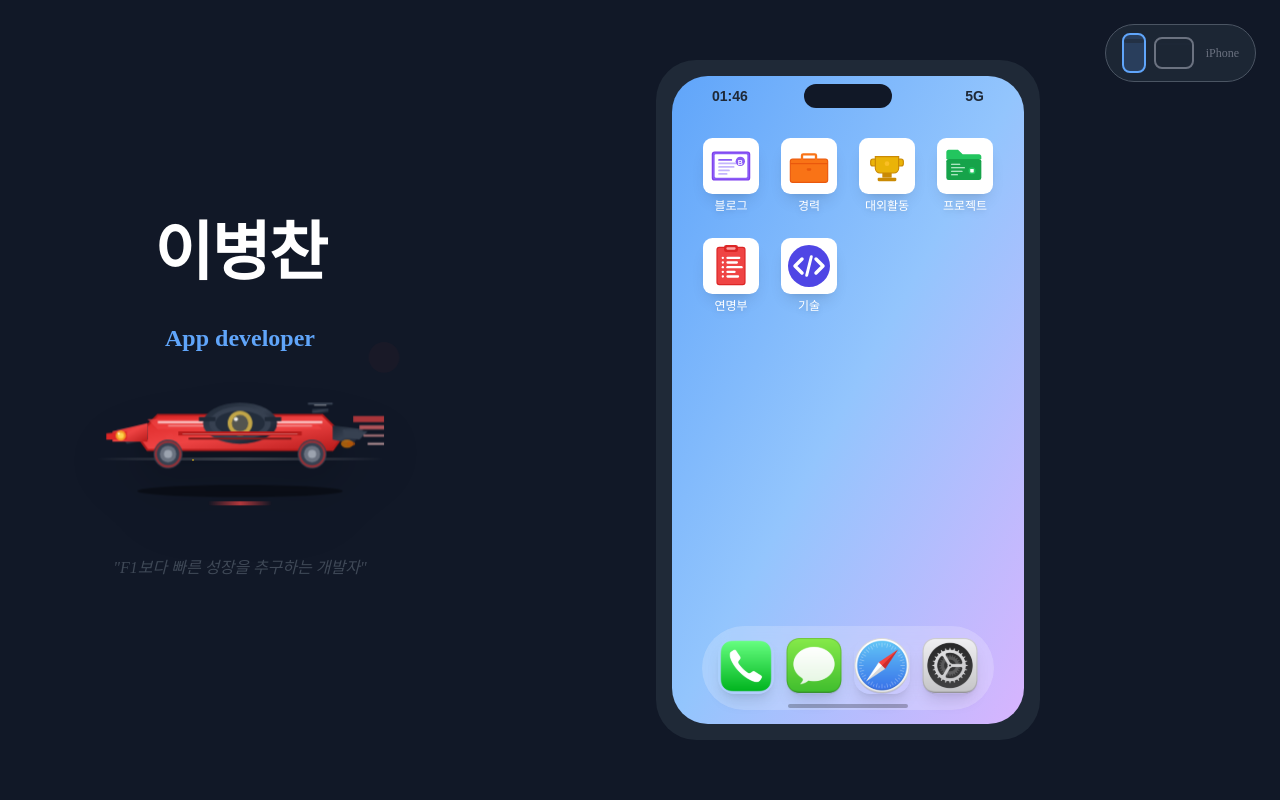
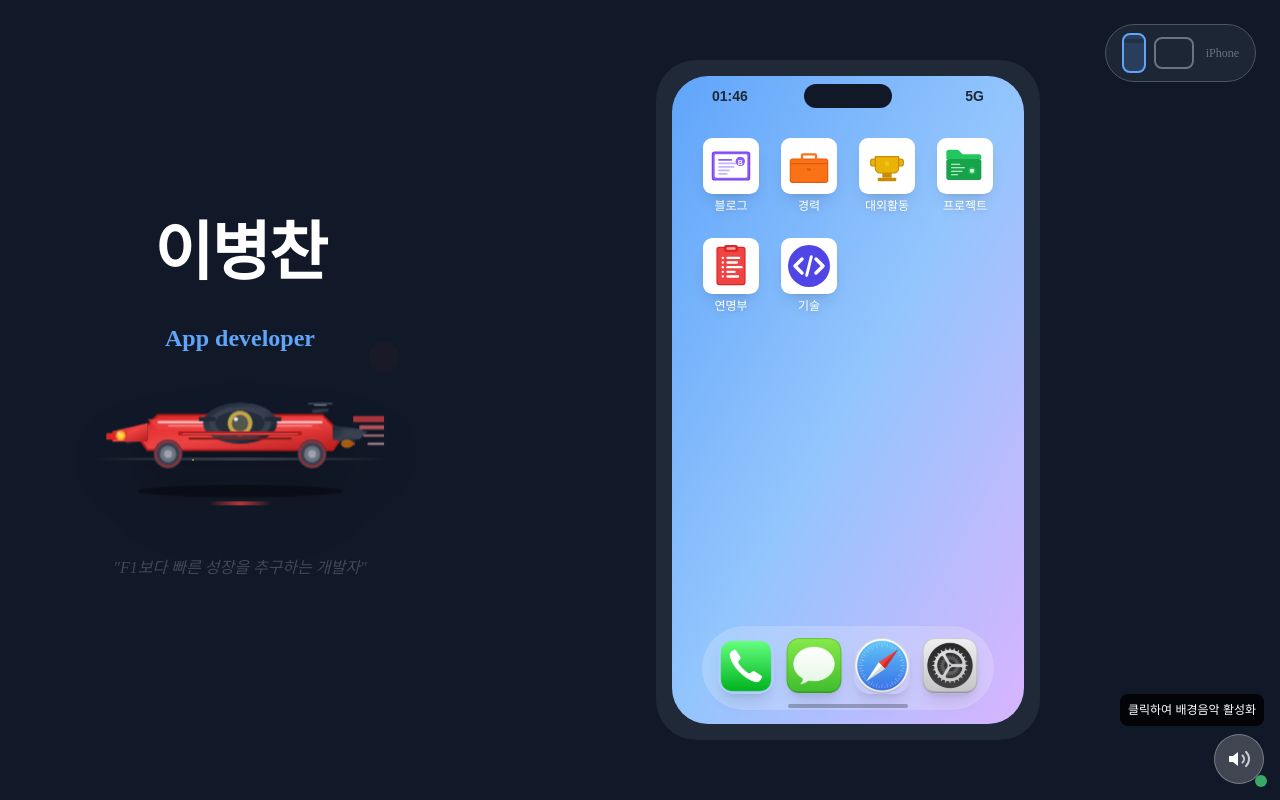
Before and after one commit to mark77234/mark77234.github.io, a React (Vite) app: page / in a window 1280 px wide. Built offline with nearby package versions, Linux system fonts and the light colour scheme.

Commit message:
feat: 배경음악 추가

```diff
--- /dev/null
+++ b/src/components/ui/MusicToggle.tsx
@@ -0,0 +1,78 @@
+interface MusicToggleProps {
+  isPlaying: boolean;
+  onToggle: () => void;
+  userInteracted?: boolean;
+  className?: string;
+}
+
+export default function MusicToggle({
+  isPlaying,
+  onToggle,
+  userInteracted = true,
+  className = "",
+}: MusicToggleProps) {
+  return (
+    <div className="fixed bottom-4 right-4 z-50">
+      <button
+        onClick={onToggle}
+        className={`p-3 rounded-full bg-white/20 backdrop-blur-md border border-white/30 hover:bg-white/30 transition-all duration-300 hover:scale-110 ${className}`}
+        title={isPlaying ? "음악 끄기" : "음악 켜기"}
+      >
+        {isPlaying ? (
+          // 음악 재생 중 아이콘 (스피커 + 소리 파형)
+          <svg
+            width="24"
+            height="24"
+            viewBox="0 0 24 24"
+            fill="none"
+            xmlns="http://www.w3.org/2000/svg"
+            className="text-white"
+          >
+            <path d="M11 5L6 9H2v6h4l5 4V5z" fill="currentColor" />
+            <path
+              d="M19.07 4.93a10 10 0 0 1 0 14.14M15.54 8.46a5 5 0 0 1 0 7.07"
+              stroke="currentColor"
+              strokeWidth="2"
+              strokeLinecap="round"
+              strokeLinejoin="round"
+              className="animate-pulse"
+            />
+          </svg>
+        ) : (
+          // 음악 정지 아이콘 (스피커 + X)
+          <svg
+            width="24"
+            height="24"
+            viewBox="0 0 24 24"
+            fill="none"
+            xmlns="http://www.w3.org/2000/svg"
+            className="text-white"
+          >
+            <path d="M11 5L6 9H2v6h4l5 4V5z" fill="currentColor" />
+            <path
+              d="M23 9l-6 6M17 9l6 6"
+              stroke="currentColor"
+              strokeWidth="2"
+              strokeLinecap="round"
+              strokeLinejoin="round"
+            />
+          </svg>
+        )}
+
+        {/* 재생 상태 인디케이터 */}
+        <div
+          className={`absolute -bottom-1 -right-1 w-3 h-3 rounded-full ${
+            isPlaying ? "bg-green-400 animate-pulse" : "bg-red-400"
+          }`}
+        />
+      </button>
+
+      {/* 사용자 상호작용 안내 */}
+      {!userInteracted && (
+        <div className="absolute bottom-full mb-2 right-0 bg-black/80 text-white text-xs p-2 rounded-lg whitespace-nowrap">
+          클릭하여 배경음악 활성화
+        </div>
+      )}
+    </div>
+  );
+}
--- /dev/null
+++ b/src/hooks/useBackgroundMusic.ts
@@ -0,0 +1,204 @@
+import { useState, useEffect, useRef } from "react";
+
+export const useBackgroundMusic = () => {
+  const [isPlaying, setIsPlaying] = useState(true); // 기본값: 켜짐
+  const [isLoaded, setIsLoaded] = useState(false);
+  const [userInteracted, setUserInteracted] = useState(false);
+  const [audioType, setAudioType] = useState<"file" | "generated">("generated");
+
+  const audioRef = useRef<HTMLAudioElement | null>(null);
+  const audioContextRef = useRef<AudioContext | null>(null);
+  const oscillatorRef = useRef<OscillatorNode | null>(null);
+
+  useEffect(() => {
+    // 사용자 상호작용 감지
+    const handleUserInteraction = () => {
+      setUserInteracted(true);
+      document.removeEventListener("click", handleUserInteraction);
+      document.removeEventListener("keydown", handleUserInteraction);
+    };
+
+    document.addEventListener("click", handleUserInteraction);
+    document.addEventListener("keydown", handleUserInteraction);
+
+    // 오디오 파일 시도, 실패시 생성 사운드 사용
+    initializeAudio();
+
+    return () => {
+      document.removeEventListener("click", handleUserInteraction);
+      document.removeEventListener("keydown", handleUserInteraction);
+      cleanup();
+    };
+  }, []);
+
+  const initializeAudio = async () => {
+    try {
+      // 먼저 오디오 파일 시도
+      const audio = new Audio();
+      audio.loop = true;
+      audio.volume = 0.3; // 적당한 볼륨으로 설정
+      audio.preload = "auto"; // 미리 로드
+
+      // lose_my_mind.mp3 배경음악 파일 사용
+      const musicPaths = ["/audio/lose_my_mind.mp3"];
+
+      let audioLoaded = false;
+
+      for (const path of musicPaths) {
+        try {
+          audio.src = path;
+          await new Promise((resolve, reject) => {
+            const onCanPlay = () => {
+              audio.removeEventListener("canplaythrough", onCanPlay);
+              audio.removeEventListener("error", onError);
+              resolve(true);
+            };
+            const onError = (e: any) => {
+              audio.removeEventListener("canplaythrough", onCanPlay);
+              audio.removeEventListener("error", onError);
+              reject(e);
+            };
+
+            audio.addEventListener("canplaythrough", onCanPlay);
+            audio.addEventListener("error", onError);
+            audio.load();
+          });
+
+          audioRef.current = audio;
+          setAudioType("file");
+          audioLoaded = true;
+          console.log(`배경음악 로드 성공: ${path}`);
+          break;
+        } catch (error) {
+          console.log(`오디오 파일 로드 실패: ${path}`, error);
+        }
+      }
+
+      if (!audioLoaded) {
+        // 파일 로드 실패시 생성 사운드 사용
+        setAudioType("generated");
+      }
+
+      setIsLoaded(true);
+    } catch (error) {
+      console.warn("오디오 초기화 실패:", error);
+      setAudioType("generated");
+      setIsLoaded(true);
+    }
+  };
+
+  const createAmbientSound = async () => {
+    try {
+      if (!audioContextRef.current) {
+        audioContextRef.current = new (window.AudioContext ||
+          (window as any).webkitAudioContext)();
+      }
+
+      const audioContext = audioContextRef.current;
+
+      // 편안한 앰비언트 사운드 생성
+      const oscillator = audioContext.createOscillator();
+      const gainNode = audioContext.createGain();
+      const filterNode = audioContext.createBiquadFilter();
+
+      oscillator.connect(filterNode);
+      filterNode.connect(gainNode);
+      gainNode.connect(audioContext.destination);
+
+      // 부드러운 사인파 + 저주파 필터
+      oscillator.frequency.setValueAtTime(220, audioContext.currentTime); // A3
+      oscillator.type = "sine";
+
+      filterNode.type = "lowpass";
+      filterNode.frequency.setValueAtTime(800, audioContext.currentTime);
+
+      gainNode.gain.setValueAtTime(0, audioContext.currentTime);
+      gainNode.gain.linearRampToValueAtTime(0.03, audioContext.currentTime + 1); // 페이드 인
+
+      oscillator.start();
+      oscillatorRef.current = oscillator;
+
+      return oscillator;
+    } catch (error) {
+      console.warn("앰비언트 사운드 생성 실패:", error);
+      return null;
+    }
+  };
+
+  const cleanup = () => {
+    // 오디오 파일 정리
+    if (audioRef.current) {
+      audioRef.current.pause();
+      audioRef.current = null;
+    }
+
+    // 생성 사운드 정리
+    if (oscillatorRef.current) {
+      try {
+        oscillatorRef.current.stop();
+        oscillatorRef.current = null;
+      } catch (error) {
+        console.warn("oscillator 정지 실패:", error);
+      }
+    }
+
+    if (audioContextRef.current) {
+      audioContextRef.current.close();
+      audioContextRef.current = null;
+    }
+  };
+
+  const toggleMusic = async () => {
+    if (!userInteracted) {
+      // 사용자에게 상호작용 유도
+      return;
+    }
+
+    if (isPlaying) {
+      // 음악 정지
+      if (audioType === "file" && audioRef.current) {
+        audioRef.current.pause();
+      } else if (audioType === "generated") {
+        cleanup();
+      }
+    } else {
+      // 음악 재생
+      if (audioType === "file" && audioRef.current) {
+        try {
+          await audioRef.current.play();
+        } catch (error) {
+          console.warn("오디오 파일 재생 실패:", error);
+          // 파일 재생 실패시 생성 사운드로 전환
+          setAudioType("generated");
+          await createAmbientSound();
+        }
+      } else if (audioType === "generated") {
+        await createAmbientSound();
+      }
+    }
+
+    setIsPlaying(!isPlaying);
+  };
+
+  // 사용자 상호작용 후 자동 재생
+  useEffect(() => {
+    if (userInteracted && isPlaying && isLoaded) {
+      if (audioType === "file" && audioRef.current) {
+        audioRef.current.play().catch(() => {
+          setAudioType("generated");
+          createAmbientSound();
+        });
+      } else if (audioType === "generated" && !oscillatorRef.current) {
+        createAmbientSound();
+      }
+    }
+  }, [userInteracted, isPlaying, isLoaded, audioType]);
+
+  return {
+    isPlaying,
+    isLoaded,
+    userInteracted,
+    audioType,
+    toggleMusic,
+  };
+};
--- a/src/pages/home.tsx
+++ b/src/pages/home.tsx
@@ -2,15 +2,25 @@ import StatusBar from "../components/home/Statusbar";
 import ProfileHeader from "../components/home/ProfileHeader";
 import AnimatedDevice from "../components/ui/AnimatedDevice";
 import DeviceToggle from "../components/ui/DeviceToggle";
+import MusicToggle from "../components/ui/MusicToggle";
 import DeviceContainer from "../components/device/DeviceContainer";
 import { useDeviceMode } from "../hooks/useDeviceMode";
+import { useBackgroundMusic } from "../hooks/useBackgroundMusic";
 import MainLayout from "../layouts/MainLayout";
 
 export default function Home() {
   const { deviceType, toggleDevice } = useDeviceMode();
+  const { isPlaying, userInteracted, toggleMusic } = useBackgroundMusic();
 
   return (
     <MainLayout>
+      {/* 음악 토글 버튼 */}
+      <MusicToggle
+        isPlaying={isPlaying}
+        onToggle={toggleMusic}
+        userInteracted={userInteracted}
+      />
+
       <DeviceToggle deviceType={deviceType} onToggle={toggleDevice} />
 
       <ProfileHeader />
```
Also changed, not shown: public/audio/README.md (added), 1 other file (tests, documents, lock files or other folders).
